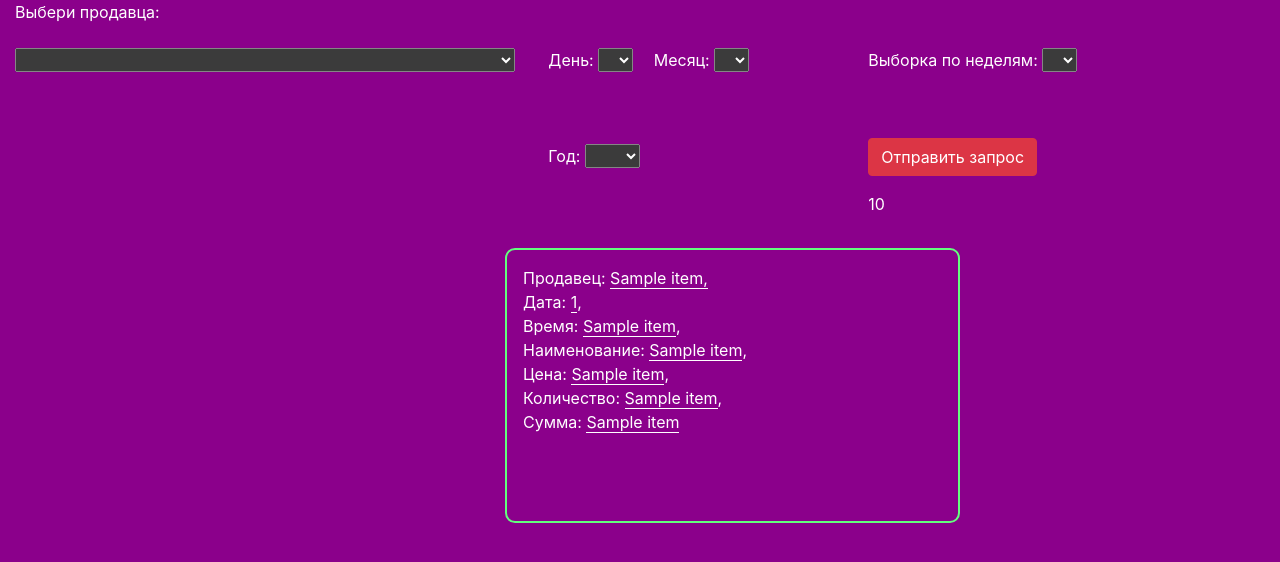
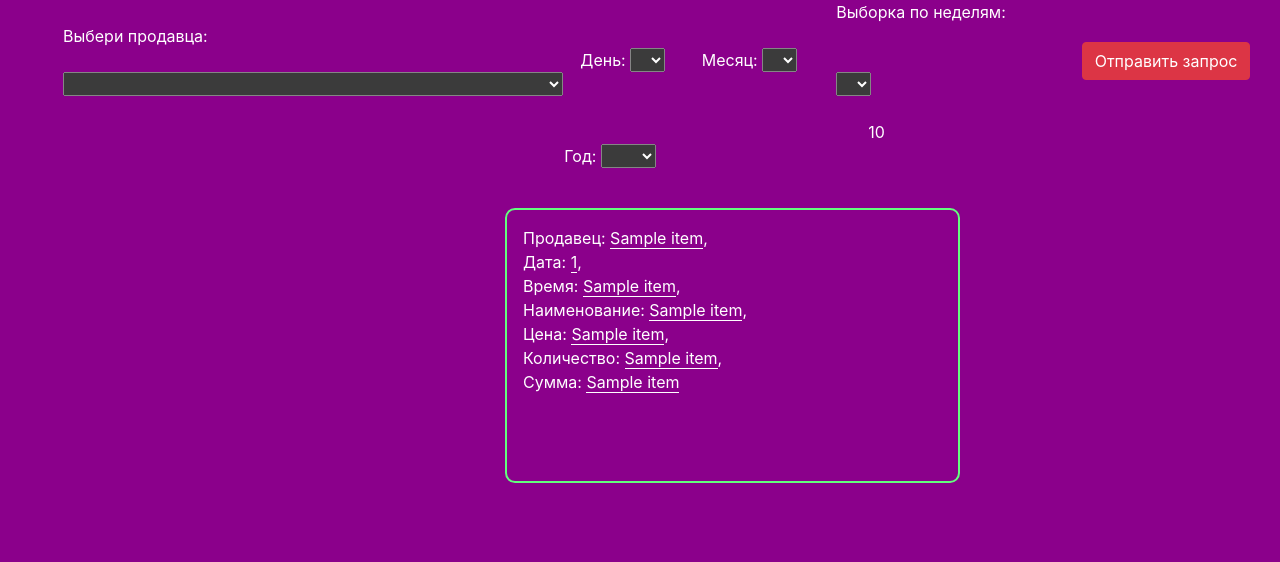
Before and after one commit to TurtleOld/budget_interface_flask, a Flask app: template templates/index.html in a window 1280 px wide. Shown: the top 562 px of the page. Run offline with Flask 2, Linux system fonts and the light colour scheme; the template is opened without the code that fills it: most values are stand-ins (such as "Sample title", 1, 10 or a date in 2020); parts of the project's set-up code (start-up, migrations or seed data) failed here and were passed over; some libraries are stand-ins or nearby versions.

Commit message:
рефакторинг

```diff
--- a/templates/index.html
+++ b/templates/index.html
@@ -11,12 +11,12 @@
 </head>
 <body>
 <div class="container-fluid">
-    <form action="/accounting" method="post" name="form_data">
+    <form action="/accounting" method="post">
         <div class="row">
             <div class="col-5 col-sm-5">
-                <label>
+                <label class="seller_label">
                     Выбери продавца:
-                    <select name="seller" class="seller form-select">
+                    <select name="seller" class="seller">
                         <option value=""></option>
                         {% for name_item in name_seller %}
                             {% for seller in name_item %}
@@ -28,7 +28,7 @@
             </div>
             <!-- /.col-5 -->
             <div class="col-3 col-sm-3">
-                <label>
+                <label class="days_label">
                     День:
                     <select name="days" class="days">
                         <option value=""></option>
@@ -37,7 +37,7 @@
                         {% endfor %}
                     </select>
                 </label>
-                <label>
+                <label class="months_label">
                     Месяц:
                     <select name="months" class="months">
                         <option value=""></option>
@@ -46,7 +46,7 @@
                         {% endfor %}
                     </select>
                 </label>
-                <label>
+                <label class="years_label">
                     Год:
                     <select name="years" class="years">
                         <option value=""></option>
@@ -57,8 +57,8 @@
                 </label>
             </div>
             <!-- /.col-3 -->
-            <div class="col-4 col-sm-4">
-                <label>
+            <div class="col-2 col-sm-2">
+                <label class="weeks_label">
                     Выборка по неделям:
                     <select name="weeks" class="weeks">
                         <option value=""></option>
@@ -67,8 +67,10 @@
                         {% endfor %}
                     </select>
                 </label>
+            <p>{{ get_amount }}</p>
+            </div>
+            <div class="col-1 col-sm-1">
                 <button type="submit" name="selection_by_week" class="btn btn-danger">Отправить запрос</button>
-            <p>{{ get_amount }}</p>
             </div>
         </div>
     </form>
@@ -80,7 +82,7 @@
             <div class="cards">
                 {% for item in data_sampling %}
                     <div class="col-3">
-                        <p>Продавец: <span class="underline">{{ item[2] }},</span><br> Дата: <span class="underline">{{ item[0] }}</span>,<br> Время: <span class="underline">{{ item[1] }}</span>,<br> Наименование: <span class="underline">{{ item[3] }}</span>,<br>
+                        <p>Продавец: <span class="underline">{{ item[2] }}</span>,<br> Дата: <span class="underline">{{ item[0] }}</span>,<br> Время: <span class="underline">{{ item[1] }}</span>,<br> Наименование: <span class="underline">{{ item[3] }}</span>,<br>
                             Цена: <span class="underline">{{ item[4] }}</span>,<br> Количество: <span class="underline">{{ item[5] }}</span>,<br> Сумма: <span class="underline">{{ item[6] }}</span>
                             </p>
                     </div>
```
